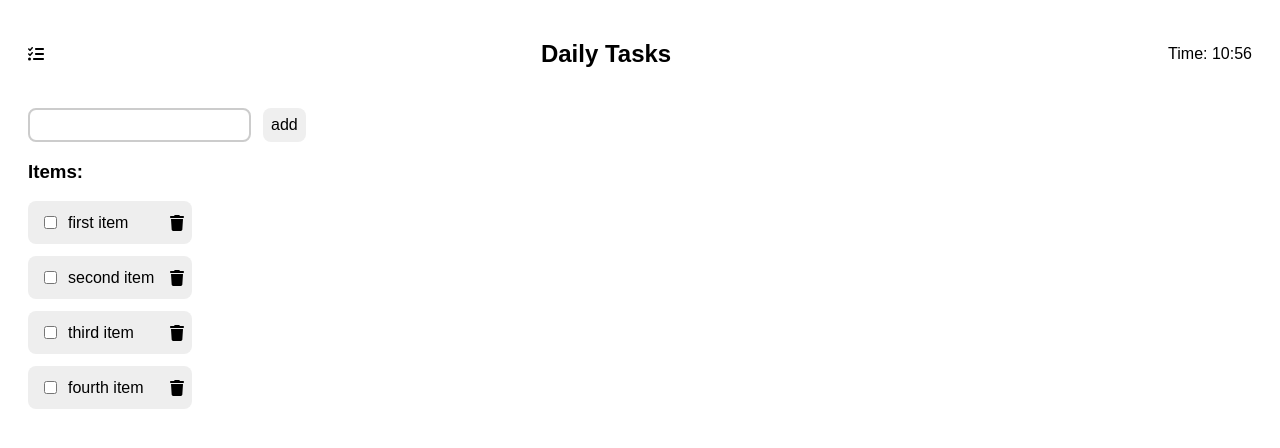
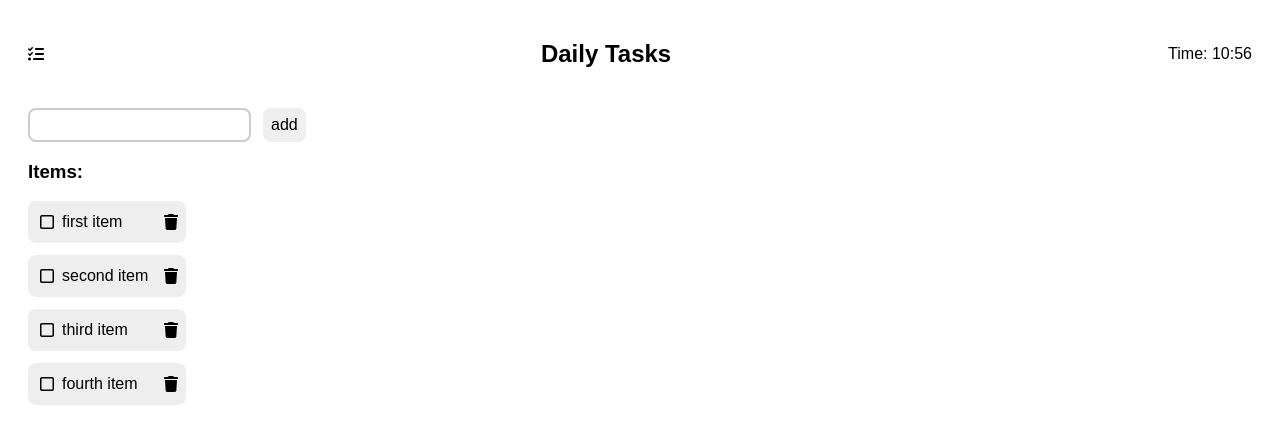
Before and after one commit to fbrunekb/vue-basics-2024-11-13, a Vue app: page / in a window 1280 px wide. Shown: the top 448 px of the page. Built offline with nearby package versions, Linux system fonts and the light colour scheme.

Commit message:
replace input+label by icon+span

```diff
--- a/src/components/TodoListItem.vue
+++ b/src/components/TodoListItem.vue
@@ -1,6 +1,7 @@
 <script lang="ts" setup>
 import { FontAwesomeIcon } from '@fortawesome/vue-fontawesome';
 import { faTrash } from '@fortawesome/free-solid-svg-icons';
+import { faSquare } from '@fortawesome/free-regular-svg-icons';
 
 defineProps<{
   inputId: string;
@@ -13,8 +14,8 @@
 <template>
   <div class="default-size-item item-container">
     <div class="labelled-checkbox">
-      <input :id="inputId" type="checkbox" />
-      <label :for="inputId" class="item-label">{{ label }}</label>
+      <FontAwesomeIcon :icon="faSquare" />
+      <span class="item-label">{{ label }}</span>
     </div>
     <FontAwesomeIcon :icon="faTrash" class="delete-icon" @click.prevent="emit('delete')" />
   </div>
```
